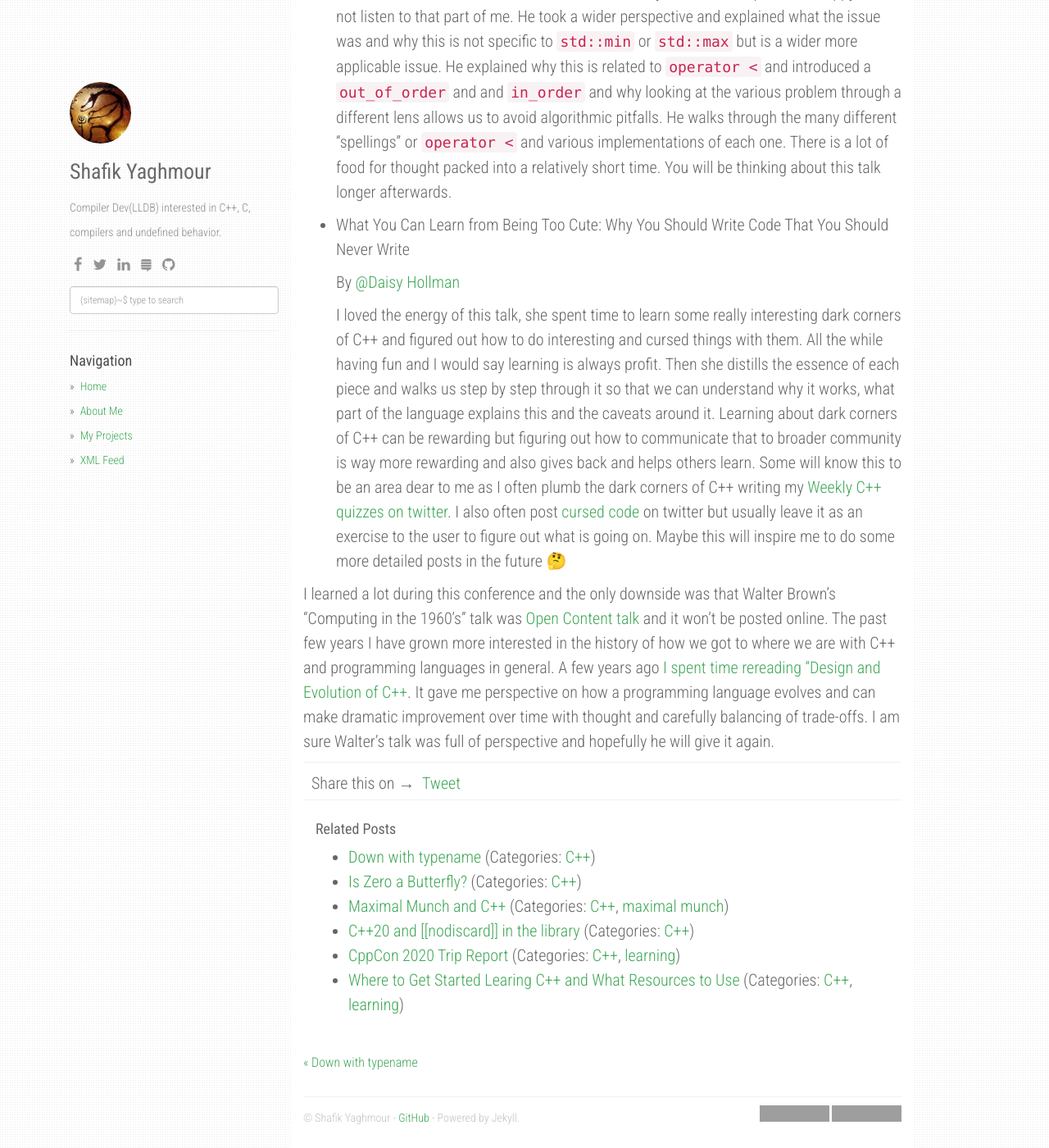
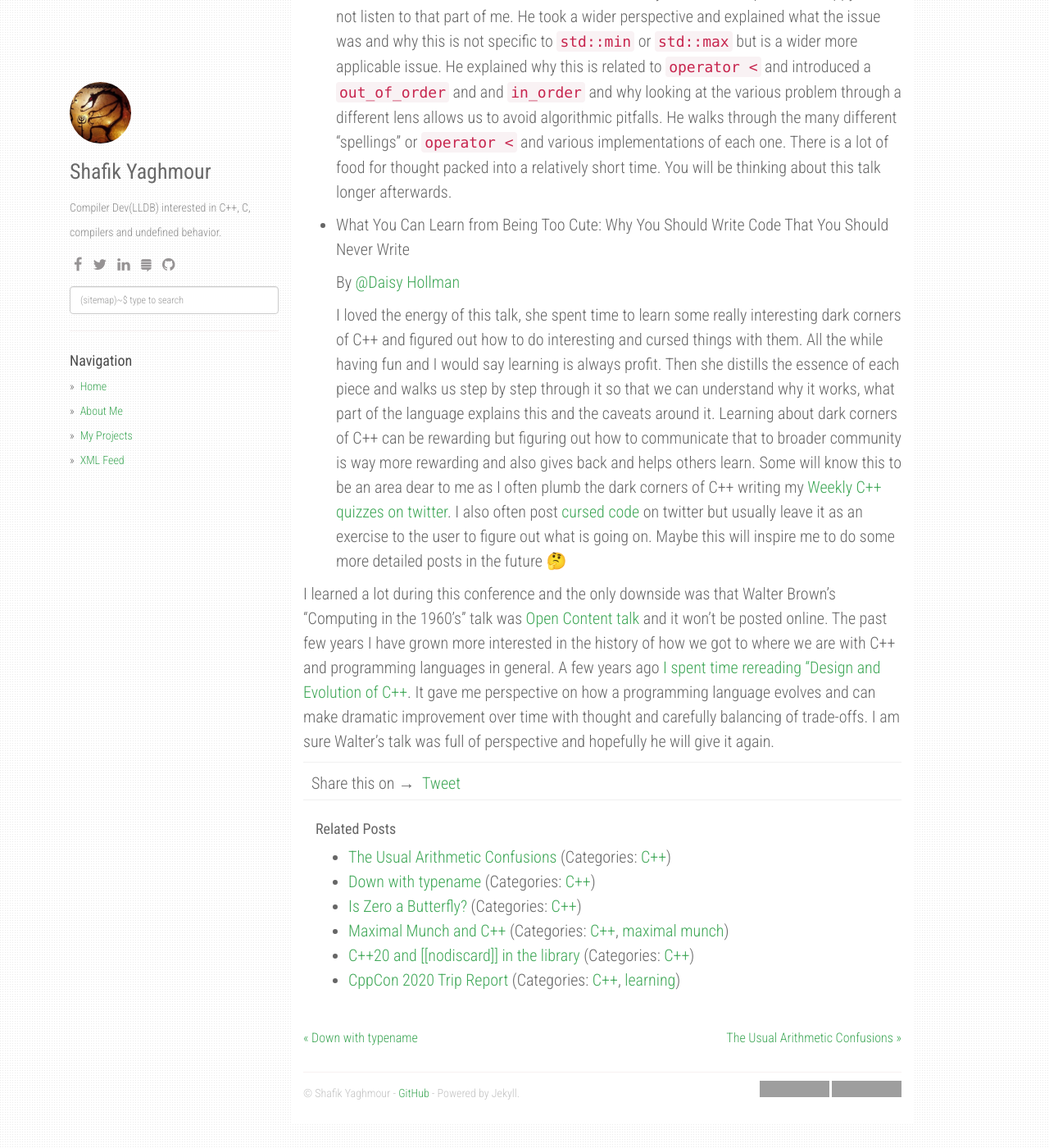
Before and after one commit to shafik/shafik.github.io, a Jekyll site: the page built from _posts/2021-10-31-cppcon2021_trip_report.md, in a window 1280 px wide and 1400 px high, scrolled down 2961 px. Shown: the whole window at 82% size. Built offline with Jekyll 4.4.1, drawn with Linux system fonts in a browser that asks for light colours; nearby versions of some CDN libraries; comment, search, counter and statistics services are not loaded; some of the changed lines change nothing that is shown; grey boxes are pictures that could not be loaded.

Commit message:
adding post The Usual Arithmetic Confusions and some css changes.

````diff
--- /dev/null
+++ b/_posts/2021-12-30-usual_arithmetic_confusions.md
@@ -0,0 +1,318 @@
+---
+layout: post
+categories: [C++]
+title: The Usual Arithmetic Confusions
+---
+
+There are a lot of aspects of C++ that are not well understood and lead to all sorts of confusion. The *usual arithmetic conversions*
+and the *integral promotions* are two such aspects. Certain binary operators (arithmetic, relational and spaceship) require
+their operands to have a *common type*. The *usual arithmetic conversions* are the set of steps that gets operands to a
+*common type*. While the *integral promotions* brings integral types smaller than *int* and *unsigned int* to either *int* or
+*unsigned int* depending on which one can represent all the values of the source type. This is one of the areas in C++ that comes directly from C, so pretty much all of these examples applies to C as well as C++.
+
+We will see some examples with results that many may find surprising. After seeing some of these cases we will discuss the rules and how they explain each case. While covering each rule we will present examples to clarify the rule. We will referring to *ILP32* and *LP64* [data models](https://en.wikipedia.org/wiki/64-bit_computing#64-bit_data_models) and it may help to familiarize yourself with the size of types in these models.
+
+It would also help to understand [integer literals](https://en.cppreference.com/w/cpp/language/integer_literal) and the rules
+around what the type of an integer literal will be in various cases e.g.
+
+```cpp
+// https://cppinsights.io/s/0ffee264
+void f() {
+  auto x1 = 1;   // Integer literal 1 will have type int
+  auto x2 = 1U;  // Integer literal 1L will have type unsigned int
+  auto x3 = 1L;  // Integer literal 1L will have type long int
+  auto x4 = 1UL; // Integer literal 1UL will have type unsigned long int
+}
+```
+
+I will be including [C++ Insights](https://cppinsights.io/) links for many examples.
+
+## Some Cursed Examples
+
+Note, that I don't actually expect most to be able to determine the correct results. The examples are meant to be puzzling,
+they show some of the worst possible situations. It may be helpful to think about what you would want to
+answer to be and why.
+
+Here we have this cute one liner [h/t @johnregehr](https://twitter.com/johnregehr/status/1447340420137054209?s=20) (tweet contains spoilers) which involves a *relational expression* between a *long* value and an *unsigned int* value:
+
+```cpp
+std::cout << (-1L < 1U); // What will this output?
+```
+<details>
+  <summary>Click to see answer</summary>
+<div class="language-cpp highlighter-rouge"><pre><span class="c1"><span class="c1">//</span> Outputs 1 when using -m64 (LP64) compiler option</span>
+<span class="c1"><span class="c1">//</span> Outputs 0 when using -m32 (ILP32) compiler option</span>
+<span class="c1"><span class="c1">//</span> Why should the result of a relational operator depend</span>
+<span class="c1"><span class="c1">//</span> on the size of long and unsigned int?</span></pre></div>
+</details>
+
+We [obtain different output using -m32 Vs -m64 compiler command line options](https://godbolt.org/z/83qfWh3vr).
+
+Our next example is a bit longer but potentially no less puzzling [h/t @cincodenada](https://twitter.com/cincodenada/status/1009590788622200832?s=20)(tweet contains spoilers) a problem which involves subtraction between different sized *unsigned* variables:
+
+```cpp
+uint16_t x1 = 1;
+uint16_t x2 = 2;
+std::cout << x1 - x2 << "\n"; // What will this output?
+```
+<details>
+  <summary>Click to see answer</summary>
+<div class="language-cpp highlighter-rouge"><pre><span class="c1"><span class="c1">//</span> Outputs -1</span>
+<span class="c1"><span class="c1">//</span> Wait how does subtraction of unsigned types result in a negative number?</span></pre></div>
+</details>
+<br>
+
+
+```cpp
+uint32_t x3 = 1;
+uint32_t x4 = 2;
+std::cout << x3 - x4 << "\n"; // What will this output?
+```
+<details>
+  <summary>Click to see answer</summary>
+<div class="language-cpp highlighter-rouge"><pre><span class="c1"><span class="c1">//</span> result 4294967295</span>
+<span class="c1"><span class="c1">//</span> Expected unsigned wrap around but why not the same result as x1 - x2?</span></pre></div>
+</details>
+<br>
+Here depending on whether we use *uint16_t* or *uint32_t* we obtain different results from subtracting the value `2` from `1`, perhaps even more puzzling is the result in the *uint16_t* case which is negative even though both operands are *unsigned*!
+
+Finally, let's use see this beautiful code [h/t @Myriachan](https://twitter.com/shafikyaghmour/status/1223122542413537286?s=20) involving the multiplication of two *unsigned short* variables:
+
+```cpp
+unsigned short x=0xFFFF;
+unsigned short y=0xFFFF;
+auto z=x*y; // We are multiplying unsigned types so
+            // we shouldn't have to worry about undefined behavior
+            // Right?
+            // What is the result?
+```
+
+In this example using `-fsanitize=undefined` provides the following diagnostic [see it live](https://godbolt.org/z/GvoEjoo71):
+
+<details>
+  <summary>Click to see answer</summary>
+<div class="language-cpp highlighter-rouge"><pre><span class="c1"><span class="c1">//</span> runtime error: signed integer overflow: 65535 * 65535 cannot be represented</span>
+<span class="c1"><span class="c1">//</span> in type 'int'</span>
+<span class="c1"><span class="c1">//</span> SUMMARY: UndefinedBehaviorSanitizer: undefined-behavior /app/example.cpp:7:13 in</span></pre></div>
+</details>
+
+
+One may be confused at this point, [unsigned overflow is not undefined behavior](https://eel.is/c++draft/basic.fundamental#2.sentence-5),
+so how could multiplication of two unsigned integers invoke [signed integer overflow](https://twitter.com/shafikyaghmour/status/1134578146781491201?s=20) which is undefined behavior.
+
+## The Rules
+
+We can find the rules for the Usual Arithmetic Conversions covered in the draft C++ standard section [\[expr.arith.conv\]](https://eel.is/c++draft/expr.arith.conv). The section opens up with paragraph one:
+
+>Many binary operators that expect operands of arithmetic or enumeration type cause conversions and yield result types in a similar way. The purpose is to yield a common type, which is also the type of the result. This pattern is called the usual arithmetic conversions, which are defined as follows:
+
+Let's take a look at each bullet in order. We will see an example for each case.
+
+> - If either operand is of scoped enumeration type, no conversions are performed; if the other operand does not have the same type, the expression is ill-formed.
+
+[Live Example](https://godbolt.org/z/63qncP3Y3):
+
+```cpp
+enum class E1 {V1, V2, V3};
+enum class E2 {V1, V2, V3};
+
+void f() {
+   E1 e1 = E1::V1;
+   E1 e2 = E1::V2;
+
+   E2 e3 = E2::V1;
+   E2 e4 = E2::V2;
+
+   e1 < e2; // Well-formed both operands have same type
+   e1 < e3; // Ill-formed both operands do not have the same type
+   e1 < 3;  // Ill-formed both operands do not have the same type
+}
+```
+
+> - If either operand is of type long double, the other shall be converted to long double.
+
+[Live example](https://cppinsights.io/s/d2892bc6):
+
+```cpp
+#include <type_traits>
+void f() {
+  long double ld = 1;
+  int x = 1;
+
+  ld + x; // x will be converted to long double
+  static_assert(std::is_same_v<decltype(ld+x),long double>);
+}
+```
+
+> - Otherwise, if either operand is double, the other shall be converted to double.
+
+[Live example](https://cppinsights.io/s/e5a7094f):
+
+```cpp
+#include <type_traits>
+void f() {
+  double d = 1;
+  int x = 1;
+
+  d + x; // x will be converted to double
+  static_assert(std::is_same_v<decltype(d+x),double>);
+}
+```
+
+> - Otherwise, if either operand is float, the other shall be converted to float.
+
+[Live example](https://cppinsights.io/s/a23def46):
+
+```cpp
+#include <type_traits>
+void f() {
+  float f = 1;
+  int x = 1;
+
+  f + x; // x will be converted to float
+  static_assert(std::is_same_v<decltype(f+x),float>);
+}
+```
+
+For most the results so far will not seem surprising and is probably what most would expect.
+The next bullets deals with *integral promotions* and what happens after the *integral promotions* are applied to each operand. There are several sub-bullets, we will provide an example for each:
+
+> - Otherwise, the integral promotions (7.3.7) shall be performed on both operands.<sup>53</sup> Then the following
+rules shall be applied to the promoted operands:
+
+[Live example](https://cppinsights.io/s/3f8a9c5e):
+
+```cpp
+#include <type_traits>
+void f() {
+  int x1 = 1;
+  short x2 = 1;
+
+  x1 + x2; // Integer promotions applied and x2 will be promoted to int
+  static_assert(std::is_same_v<decltype(x1+x2),int>);
+
+  unsigned int x3 = 1;
+  unsigned short x4 = 1;
+
+  x3 + x4; // Integer promotions applied and x4 will be promoted to int
+           // x4 will then be converted to unsigned int due to rule two
+           // bullets further down
+  static_assert(std::is_same_v<decltype(x3+x4),unsigned int>);
+
+  unsigned short x5=0xFFFF;
+  unsigned short x6=0xFFFF;
+  auto z=x5*x6; // Integer promotions applied and x5 and x6 will be promoted to int
+                // Result will be larger than std::numeric_limits<int>::max() and
+                // will have signed integer overflow which is undefined behavior
+  static_assert(std::is_same_v<decltype(x5*x6),int>);
+}
+```
+
+>   - If both operands have the same type, no further conversion is needed.
+
+[Live example](https://cppinsights.io/s/de677cd9):
+
+```cpp
+#include <type_traits>
+void f() {
+  char x1 = 1;
+  short x2 = 1;
+
+   x1 + x2; // After integer promotions both operands promoted to int
+            // Both have the same type no conversion needed
+  static_assert(std::is_same_v<decltype(x1+x2),int>);
+}
+```
+
+>    -   Otherwise, if both operands have signed integer types or both have unsigned integer types, the
+operand with the type of lesser integer conversion rank shall be converted to the type of the
+operand with greater rank.
+
+[Live example](https://cppinsights.io/s/22d1d58c):
+
+```cpp
+#include <type_traits>
+void f() {
+  int x1 = 1;
+  long x2 = 1;
+
+   x1 + x2; // After integer promotions x1 remains int and x2 remains long
+            // Both signed, int has rank less than
+            // long so x1 will be converted to long
+   static_assert(std::is_same_v<decltype(x1+x2),long>);
+
+  unsigned int x3 = 1;
+  unsigned long x4 = 1;
+
+  x3 + x4; // After integer promotions x3 remains unsigned int,
+           // x4 remains unsigned long
+           // Both unsigned, unsigned int has rank less than
+           // unsigned long so x3 will be converted to unsigned long
+  static_assert(std::is_same_v<decltype(x3+x4),unsigned long>);
+}
+```
+
+>   - Otherwise, if the operand that has unsigned integer type has rank greater than or equal to the
+rank of the type of the other operand, the operand with signed integer type shall be converted to
+the type of the operand with unsigned integer type.
+
+[Live example](https://cppinsights.io/s/eaf11751):
+
+```cpp
+void f() {
+  if (1U > -1) // Integer promotions does not affect the types of the operands
+               // unsigned int has rank greater than or equal to int
+               // so the right operand will be converted to unsigned int
+               // So we have 1U > -1U which is equivalent to
+	       // 1U > 4294967295U which is false.
+     std::cout << "Greater\n";
+  else
+     std::cout << "Not greater\n";
+}
+```
+
+>   - Otherwise, if the type of the operand with signed integer type can represent all of the values of
+the type of the operand with unsigned integer type, the operand with unsigned integer type shall
+be converted to the type of the operand with signed integer type.
+>    - Otherwise, both operands shall be converted to the unsigned integer type corresponding to the
+type of the operand with signed integer type.
+
+```cpp
+std::cout << (-1L < 1U); // Integer promotions does not affect the types of the
+                         // operands
+			 //
+                         // On and LP64 system, long can represent all the values of
+                         // unsigned int so 1U will be converted to long
+                         // So we have -1L < 1L which is true
+                         //
+                         // On and ILP32 system, long can not represent all the
+			 // values of unsigned int So unsigned int and long will be
+                         // converted to unsigned long which is the unsigned integer
+                         // type corresponding to the type of signed operand (long).
+			 //
+                         // So we have -1UL < 1UL which is equivalent to
+			 // 4294967295UL < 1UL which is false.
+                         //
+                         // See https://stackoverflow.com/a/22801135/1708801 to
+			 // understand why -1UL becomes 4294967295UL
+```
+
+## Conclusions
+
+We learned about the *usual arithmetic conversions* and how they bring the operands of many binary operators to a
+common type before evaluation. We saw several examples and in most cases the examples actually did what we would have
+expected. We also saw a few cases that
+had unintuitive results. We have also seen how the results can vary based on the platform we are on, so your expectations
+may be correct on one platform but incorrect on another.
+
+Unfortunately even experts can easily get mixed up when it comes to the *usual arithmetic conversions* but some things to keep in mind which may help:
+
+- When we mix *signed* and *unsigned* types a conversion to one of these types will be required. Deciding what conversion makes sense beforehand and apply the conversion explicitly may help prevent confusion.
+- When dealing with *integral* types smaller then *int* and *unsigned int* the *integral promotions* will require a conversion to a larger type. These can lead to changes in *sign*. It may make sense to apply the conversion explicitly.
+- We saw that mixing *signed* and *unsigned* types in *relational* expressions can lead to unintuitive results due to changes in *sign*.
+- We need to understand the valid range of values of our operands.
+  - Arithmetic on *unsigned* values never leads to undefined behavior but *unsigned overflow* may not be the behavior you want.
+  - Arithmetic on *signed* values can lead to *undefined behavior* if the result overflows.
+- [C++ Insights](https://cppinsights.io/) can be useful in seeing the conversions applied by the compiler due to *usual arithmetic conversions* and *integral promotions*.
+
+I did not provide a detailed look into how the *integral promotions* work, this is a topic that deserves its own article. For the more curious you can read up about the *integral promotions* in the draft C++ standard section [\[conv.prom\]](https://eel.is/c++draft/conv.prom)
--- a/static/css/main.css
+++ b/static/css/main.css
@@ -1,3 +1,10 @@
+details {
+  padding-bottom: 50px;
+  color: grey;
+  border: 1px solid #aaa;
+  border-radius: 4px;
+  padding: .5em .5em 0;
+}
 body {
   font-family: "Roboto Condensed", Arial, sans-serif;
   background: url("/static/img/subtle_dots.png");
````
